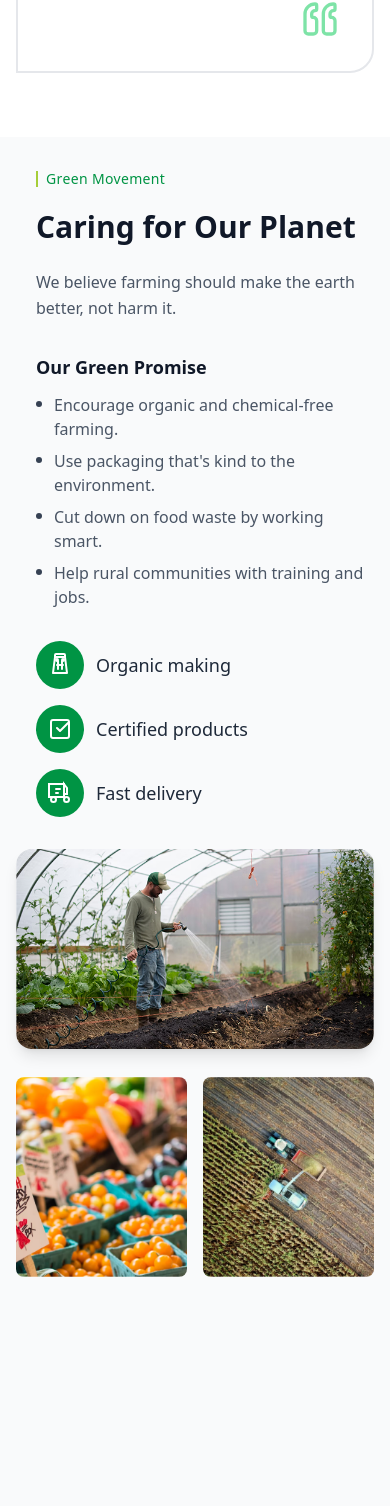
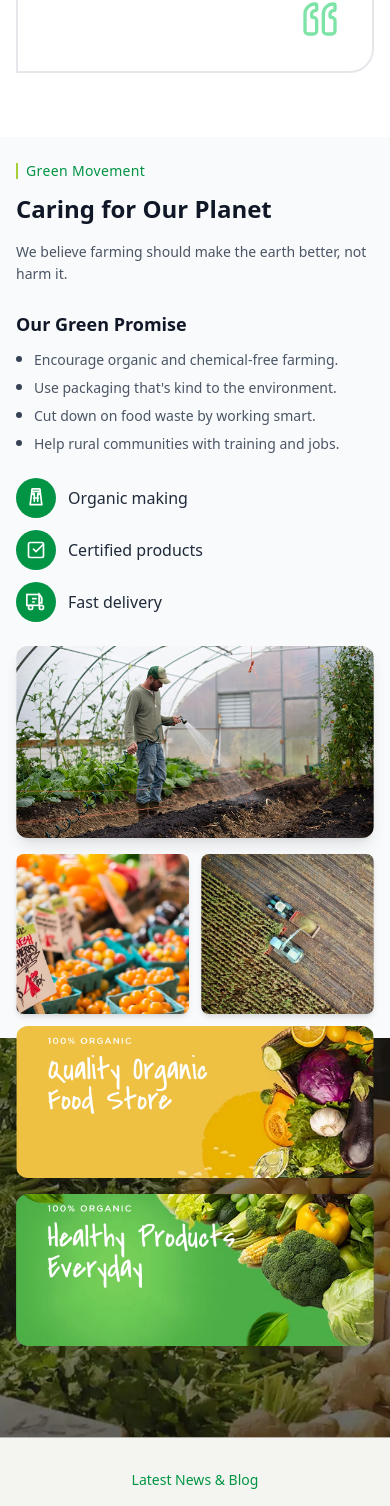
Before and after one commit to vidhisavaliya-1710/HarvestPoint, a React (Vite) app in the folder HARVESTPOINT/: page /#/ in a window 390 px wide. Shown: the part 5112-6618 px from the top of the page. Built offline with nearby package versions, Linux system fonts and the light colour scheme.

Commit message:
responsive desgin

```diff
--- a/HARVESTPOINT/src/Pages/GreenMovement.jsx
+++ b/HARVESTPOINT/src/Pages/GreenMovement.jsx
@@ -6,111 +6,108 @@ import beHealthy from "../assets/images/behealthy.png"
 import healthy1 from "../assets/images/healthy1.png"
 import healthy2 from "../assets/images/healthy2.png"
 
-
 function GreenMovement() {
   return (
     <div className="bg-gray-50 min-h-screen">
       {/* Header Section */}
-      <div className="container mx-auto px-4 py-8 lg:py-12">
-        <div className="grid lg:grid-cols-2 gap-8 items-center">
+      <div className="container mx-auto px-4 sm:px-6 lg:px-8 py-6 sm:py-8 lg:py-12">
+        <div className="grid lg:grid-cols-2 gap-6 sm:gap-8 items-center">
           {/* Left - Greenhouse Image */}
           <div className="order-2 lg:order-1">
-            <div className="relative rounded-2xl overflow-hidden shadow-lg">
+            <div className="relative rounded-xl sm:rounded-2xl overflow-hidden shadow-lg">
               <img
                 src={greenmovement1}
                 alt="Person working in greenhouse"
-                className="w-full h-50 md:h-60 lg:h-70 object-cover"
+                className="w-full  h-48 sm:h-56 md:h-60 lg:h-80 object-cover"
               />
             </div>
-            <div className="grid grid-cols-2 md:grid-cols-2 gap-4 mt-7">
-              <div className="rounded-lg overflow-hidden ">
+            <div className="grid grid-cols-2 gap-3 sm:gap-4 mt-4 sm:mt-6">
+              <div className="rounded-lg overflow-hidden shadow-md">
                 <img
                   src={greenmovement2}
                   alt="Aerial view of farmland"
-                  className="w-full h-50 object-cover"
+                  className="w-full h-40 sm:h-48 md:h-50 object-cover"
                 />
               </div>
-              <div className="rounded-lg overflow-hidden ">
+              <div className="rounded-lg overflow-hidden shadow-md">
                 <img
                   src={greenmovement3}
                   alt="Fresh vegetables and fruits"
-                  className=" w-full h-50 object-cover "
+                  className="w-full h-40 sm:h-48 md:h-50 object-cover"
                 />
               </div>
-
-
             </div>
           </div>
 
           {/* Right - Content */}
-          <div className="order-1 lg:order-2 ml-5">
-            <div className="flex items-center space-x-2">
+          <div className="order-1 lg:order-2 lg:ml-5">
+            <div className="flex items-center space-x-2 mb-3 sm:mb-4">
               <div className="w-0.5 h-4 bg-[#a6ce39]"></div>
-              <span className="text-[#009444] font-medium text-sm sm:text-base  tracking-wide">
+              <span className="text-[#009444] font-medium text-sm sm:text-base tracking-wide">
                 Green Movement
               </span>
             </div>
 
-            <h1 className="text-3xl md:text-4xl lg:text-5xl font-bold text-gray-900 mb-6 mt-5">
+            <h1 className="text-2xl sm:text-3xl md:text-4xl lg:text-5xl font-bold text-gray-900 mb-4 sm:mb-6">
               Caring for Our Planet
             </h1>
 
-            <p className="text-gray-600 text-base md:text-lg mb-8 leading-relaxed">
+            <p className="text-gray-600 text-sm sm:text-base md:text-lg mb-6 sm:mb-8 leading-relaxed">
               We believe farming should make the earth better, not harm it.
             </p>
 
-            <div className="mb-8">
-              <h3 className="text-lg font-semibold text-gray-900 mb-4">Our Green Promise</h3>
-              <ul className="space-y-3">
+            <div className="mb-6 sm:mb-8">
+              <h3 className="text-lg sm:text-xl font-semibold text-gray-900 mb-3 sm:mb-4">Our Green Promise</h3>
+              <ul className="space-y-2 sm:space-y-3">
                 <li className="flex items-start gap-3">
-                  <div className="w-1.5 h-1.5 bg-gray-700 rounded-full mt-1 flex-shrink-0"></div>
-                  <span className="text-gray-600 -mt-1">Encourage organic and chemical-free farming.</span>
+                  <div className="w-1.5 h-1.5 bg-gray-700 rounded-full mt-1.5 sm:mt-2 flex-shrink-0"></div>
+                  <span className="text-gray-600 text-sm sm:text-base">Encourage organic and chemical-free farming.</span>
                 </li>
                 <li className="flex items-start gap-3">
-                  <div className="w-1.5 h-1.5 bg-gray-700 rounded-full mt-1 flex-shrink-0"></div>
-                  <span className="text-gray-600 -mt-1">Use packaging that's kind to the environment.</span>
+                  <div className="w-1.5 h-1.5 bg-gray-700 rounded-full mt-1.5 sm:mt-2 flex-shrink-0"></div>
+                  <span className="text-gray-600 text-sm sm:text-base">Use packaging that's kind to the environment.</span>
                 </li>
                 <li className="flex items-start gap-3">
-                  <div className="w-1.5 h-1.5 bg-gray-700 rounded-full mt-1 flex-shrink-0"></div>
-                  <span className="text-gray-600 -mt-1">Cut down on food waste by working smart.</span>
+                  <div className="w-1.5 h-1.5 bg-gray-700 rounded-full mt-1.5 sm:mt-2 flex-shrink-0"></div>
+                  <span className="text-gray-600 text-sm sm:text-base">Cut down on food waste by working smart.</span>
                 </li>
                 <li className="flex items-start gap-3">
-                  <div className="w-1.5 h-1.5 bg-gray-700 rounded-full mt-1 flex-shrink-0"></div>
-                  <span className="text-gray-600 -mt-1">Help rural communities with training and jobs.</span>
+                  <div className="w-1.5 h-1.5 bg-gray-700 rounded-full mt-1.5 sm:mt-2 flex-shrink-0"></div>
+                  <span className="text-gray-600 text-sm sm:text-base">Help rural communities with training and jobs.</span>
                 </li>
               </ul>
             </div>
 
             {/* Feature Icons */}
-            <div className="grid grid-cols-1 sm:grid-cols-2 gap-4 max-w-4xl mx-auto">
+            <div className="grid grid-cols-1 sm:grid-cols-2 gap-3 sm:gap-4 max-w-4xl mx-auto">
               {/* Organic making */}
-              <div className="flex items-center gap-3 ">
-                <div className="w-12 h-12 bg-[#009444] rounded-full flex items-center justify-center flex-shrink-0">
-                  <svg className="w-6 h-6 text-white" fill="none" stroke="currentColor" strokeWidth="2" viewBox="0 0 24 24">
+              <div className="flex items-center gap-3">
+                <div className="w-10 h-10 sm:w-12 sm:h-12 bg-[#009444] rounded-full flex items-center justify-center flex-shrink-0">
+                  <svg className="w-5 h-5 sm:w-6 sm:h-6 text-white" fill="none" stroke="currentColor" strokeWidth="2" viewBox="0 0 24 24">
                     <path strokeLinecap="round" strokeLinejoin="round" d="M7 4V2a1 1 0 011-1h8a1 1 0 011 1v2M7 4h10M7 4l-2 16h14L17 4M10 8v8m4-8v8" />
                     <path strokeLinecap="round" strokeLinejoin="round" d="M9 12h6" />
                     <circle cx="9" cy="7" r="1" fill="currentColor" />
                     <circle cx="15" cy="7" r="1" fill="currentColor" />
                   </svg>
                 </div>
-                <span className="text-lg font-light text-gray-800">Organic making</span>
+                <span className="text-base sm:text-lg font-light text-gray-800">Organic making</span>
               </div>
 
               {/* Certified products */}
               <div className="flex items-center gap-3">
-                <div className="w-12 h-12 bg-[#009444] rounded-full flex items-center justify-center flex-shrink-0">
-                  <svg className="w-6 h-6 text-white" fill="none" stroke="currentColor" strokeWidth="2" viewBox="0 0 24 24">
+                <div className="w-10 h-10 sm:w-12 sm:h-12 bg-[#009444] rounded-full flex items-center justify-center flex-shrink-0">
+                  <svg className="w-5 h-5 sm:w-6 sm:h-6 text-white" fill="none" stroke="currentColor" strokeWidth="2" viewBox="0 0 24 24">
                     <rect x="3" y="3" width="18" height="18" rx="2" ry="2" />
                     <path strokeLinecap="round" strokeLinejoin="round" d="M9 11l3 3 8-8" />
                   </svg>
                 </div>
-                <span className="text-lg font-light text-gray-800">Certified products</span>
+                <span className="text-base sm:text-lg font-light text-gray-800">Certified products</span>
               </div>
 
               {/* Fast delivery */}
-              <div className="flex items-center gap-3 ">
-                <div className="w-12 h-12 bg-[#009444] rounded-full flex items-center justify-center flex-shrink-0">
-                  <svg className="w-6 h-6 text-white" fill="none" stroke="currentColor" strokeWidth="2" viewBox="0 0 24 24">
+              <div className="flex items-center gap-3">
+                <div className="w-10 h-10 sm:w-12 sm:h-12 bg-[#009444] rounded-full flex items-center justify-center flex-shrink-0">
+                  <svg className="w-5 h-5 sm:w-6 sm:h-6 text-white" fill="none" stroke="currentColor" strokeWidth="2" viewBox="0 0 24 24">
                     <rect x="1" y="3" width="15" height="13" />
                     <polygon points="16,3 19,7 19,13 16,13" />
                     <circle cx="5.5" cy="18.5" r="2.5" />
@@ -118,67 +115,25 @@ function GreenMovement() {
                     <path strokeLinecap="round" strokeLinejoin="round" d="M8 8h4M8 12h2" />
                   </svg>
                 </div>
-                <span className="text-lg font-light text-gray-800">Fast delivery</span>
+                <span className="text-base sm:text-lg font-light text-gray-800">Fast delivery</span>
+              </div>
             </div>
           </div>
         </div>
       </div>
 
-        {/* Small Images Grid */}
-
-      </div>
-
-      {/* Cards Section */}
-      {/* <div>
-        <div className="container mx-auto px-4 py-8">
-          <div className="grid md:grid-cols-2 gap-6 mb-12">
-            <div className=" overflow-hidden">
-              <img src={healthy1} alt="" />
-              <div className="relative right-0 top-[] w-32 h-32 opacity-20">
-
-              </div>
-            </div>
-
-            <div className=" overflow-hidden">
-              <img src={healthy2} alt="" />
-              <div className="absolute right-0 -top-[55px] w-32 h-32 opacity-20">
-
-              </div>
-            </div>
-          </div>
-        </div>
-
-        <div className="relative bg-gray-900 text-white py-16 md:py-24">
-          <div
-            className="absolute inset-0 bg-cover bg-center opacity-40"
-            style={{
-              backgroundImage: `url(${beHealthy})`
-            }}
-          ></div>
-          <div className="relative z-10 container mx-auto px-4 text-center">
-            <h2 className="text-3xl md:text-4xl lg:text-5xl font-bold mb-6">
-              Be Healthy & Eat Only Fresh<br />
-              Organic Vegetables
-            </h2>
-            <button className="bg-green-500 hover:bg-green-600 text-white font-semibold py-3 px-8 rounded-lg transition-colors duration-300 mt-8">
-              Join as a Partner
-            </button>
-          </div>
-        </div>
-      </div> */}
-
-
-      <div className="relative h-100 bg-cover bg-center bg-no-repeat" style={{
+      {/* Bottom Section with Background Image */}
+      <div className="relative min-h-[400px] sm:min-h-[500px] md:min-h-[600px] lg:h-100 bg-cover bg-center bg-no-repeat" style={{
         backgroundImage: `url(${beHealthy})`
       }}>
         {/* Overlay Cards */}
-    <div className="absolute top-0 left-4 right-10 md:-top-40 md:left-8 md:right-8 flex flex-col sm:flex-row gap-4 md:gap-6 z-10 justify-center">
+        <div className="absolute -top-3 sm:top-8 md:-top-5 lg:-top-40 left-4 right-4 sm:left-4 sm:right-14 flex flex-col sm:flex-row gap-4  z-10 justify-center">
           {/* Quality Organic Food Store Card */}
           <div className="relative overflow-hidden sm:w-1/2">
             <img
               src={healthy1}
               alt="Organic vegetables"
-                className='h-60 lg:h-70 sm:h-40 md:h-50 w-full object-cover rounded-2xl'
+              className='h-38 sm:h-40 md:h-56 lg:h-70 w-full object-cover rounded-xl sm:rounded-2xl shadow-lg'
             />
           </div>
 
@@ -187,31 +142,30 @@ function GreenMovement() {
             <img
               src={healthy2}
               alt="Fresh healthy products"
-                className='h-60 lg:h-70 sm:h-40 md:h-50 w-full object-cover rounded-2xl'
+              className='h-38 sm:h-40 md:h-56 lg:h-70 w-full object-cover rounded-xl sm:rounded-2xl shadow-lg'
             />
           </div>
         </div>
 
         {/* Main Content */}
-    <div className='mt-50'>
-        <div className="flex items-center justify-center px-4 md:px-8">
-            <div className="text-center text-white max-w-4xl mx-auto pt-32 sm:pt-40">
-                <h1 className="text-2xl md:text-3xl lg:text-4xl xl:text-5xl font-bold mb-8 leading-tight">
+        <div className='pt-48 sm:pt-56 md:pt-64 lg:pt-80'>
+          <div className="flex items-center justify-center px-4 sm:px-6 md:px-8">
+            <div className="text-center text-white max-w-4xl mx-auto pb-8 sm:pb-12">
+              <h1 className="text-xl sm:text-2xl md:text-3xl lg:text-4xl xl:text-5xl font-bold mb-4 sm:mb-6 md:mb-8 leading-tight">
                 Be Healthy & Eat Only Fresh<br />
                 Organic Vegetables
               </h1>
 
-                <button className="bg-green-500 hover:bg-green-600 text-white font-semibold px-8 py-4 rounded-full text-lg transition-all duration-300 transform hover:scale-105 shadow-lg hover:shadow-xl">
+              <button className="bg-green-500 hover:bg-green-600 text-white font-semibold px-6 py-3 sm:px-8 sm:py-4 rounded-full text-sm sm:text-base md:text-lg transition-all duration-300 transform hover:scale-105 shadow-lg hover:shadow-xl">
                 Join as a Partner
               </button>
             </div>
           </div>
 
           {/* Additional decorative elements */}
-        <div className="absolute bottom-0 left-0 w-full h-32 bg-gradient-to-t from-black/20 to-transparent pointer-events-none"></div>
+          <div className="absolute bottom-0 left-0 w-full h-20 sm:h-32 bg-gradient-to-t from-black/20 to-transparent pointer-events-none"></div>
         </div>
       </div>
-
     </div>
   );
 }
```
Lines whose indentation alone changed are shown as unchanged.
